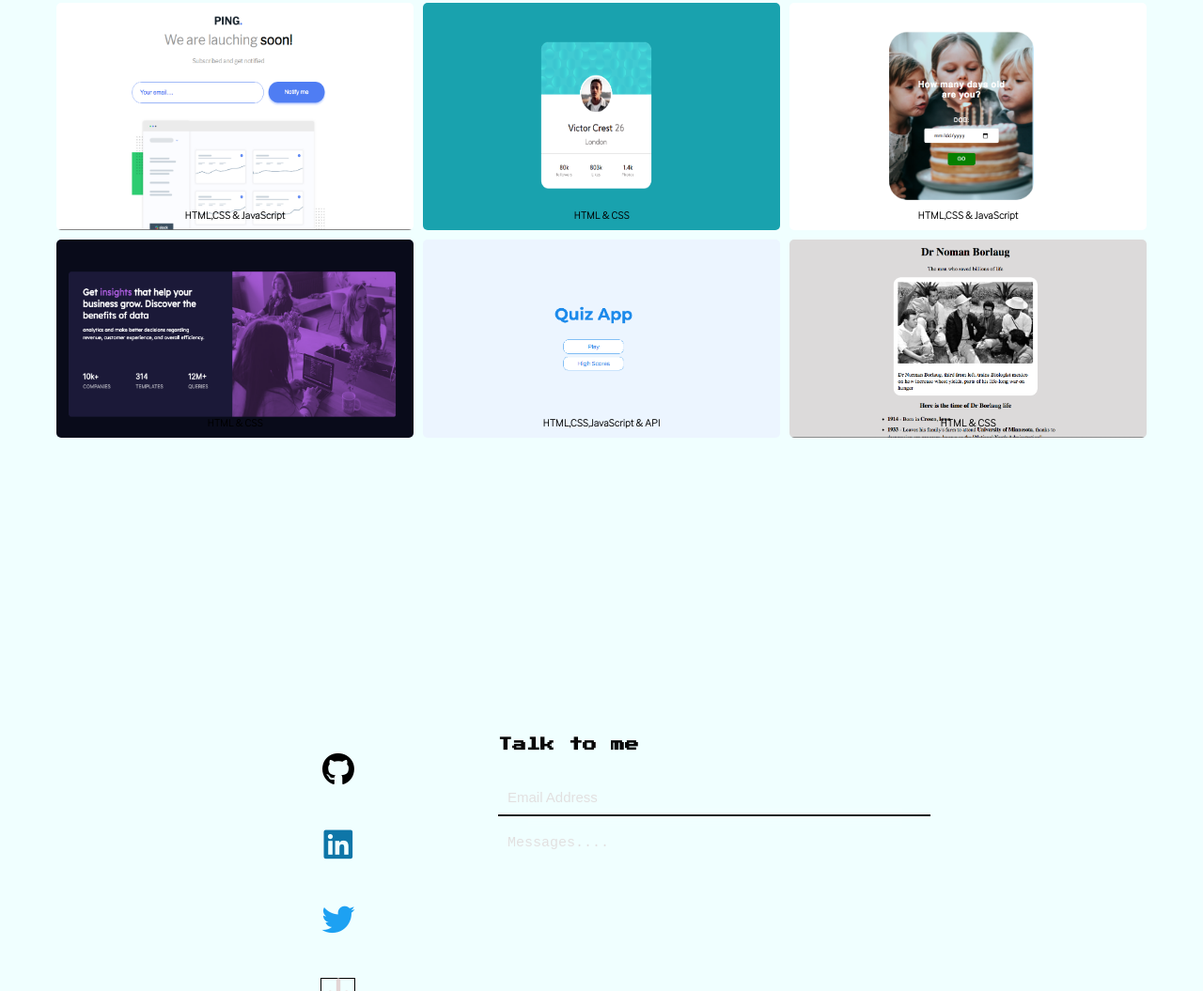
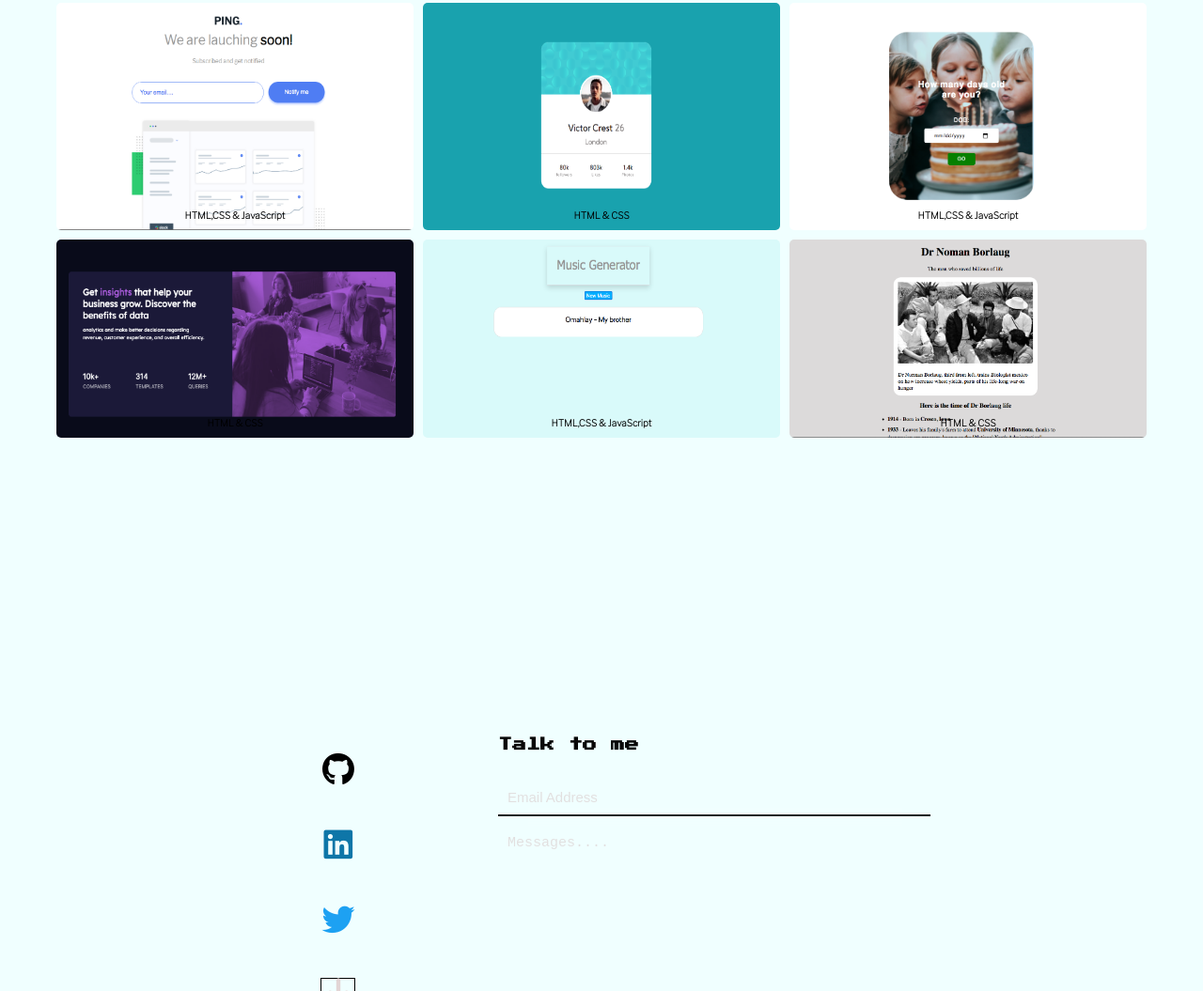
Before and after one commit to Brymmobaggins/IbrahimBakare, a plain HTML site: page index.html in a window 1280 px wide. Shown: the part 1826-2881 px from the top of the page at 94% size. Drawn offline with nearby package versions, Linux system fonts and the light colour scheme; a script that the page names is missing.

Commit message:
Add Project

```diff
--- a/index.html
+++ b/index.html
@@ -122,8 +122,8 @@
               <figcaption>HTML & CSS</figcaption>
             </a>
             <a class="card" href="" target="_blank">
-              <img src="./img/QuizzApp.png" alt="" />
-              <figcaption>HTML,CSS,JavaScript & API</figcaption>
+              <img src="./img/Music_Generator.png" alt="" />
+              <figcaption>HTML,CSS & JavaScript </figcaption>
             </a>
             <a
               class="card"
```
Also changed, not shown: img/Music_Generator.png (added), img/QuizzApp.png (deleted), 1 other file.
